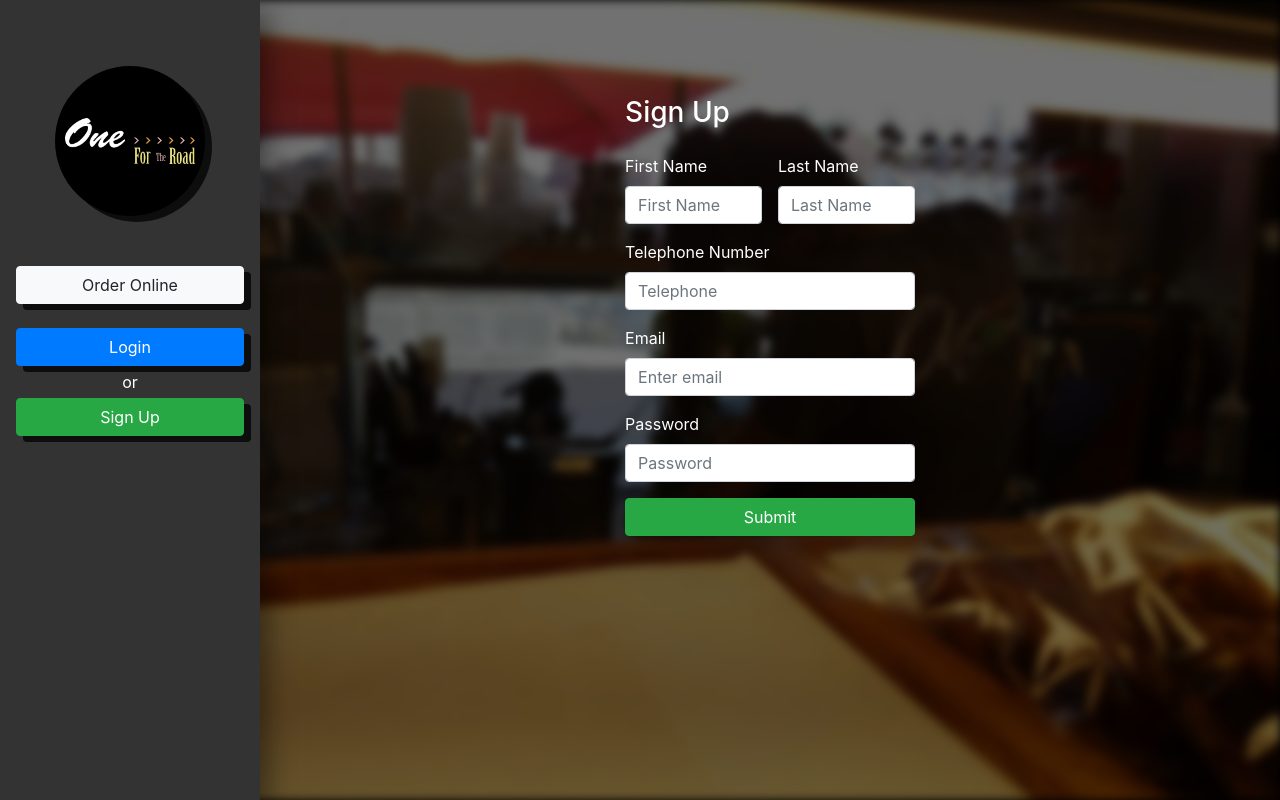
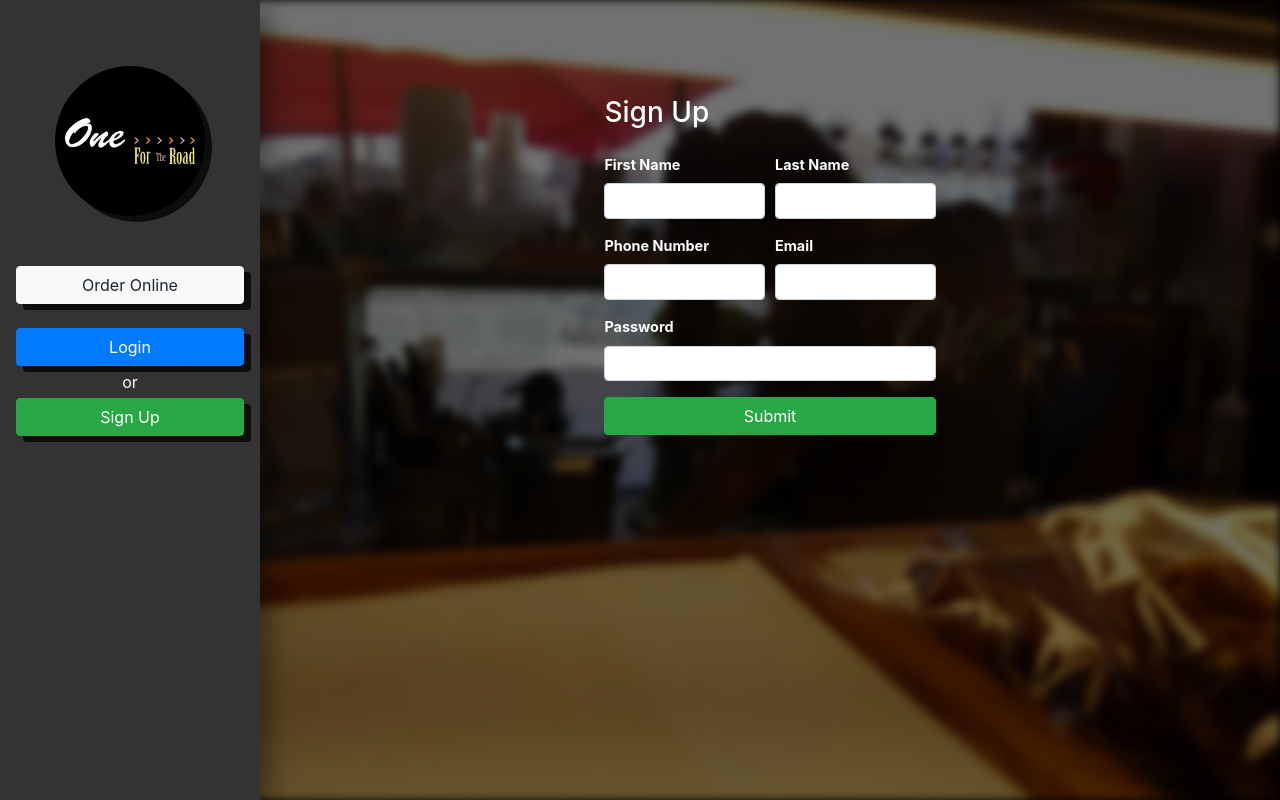
Before and after one commit to ozubergz/one_for_the_road_frontend, a React (Create React App) app: page /register in a window 1280 px wide. Built offline with nearby package versions, Linux system fonts and the light colour scheme; no server answers; what react-stripe-elements would draw is missing.

Commit message:
styled checkout page

```diff
--- a/src/components/CartBox.js
+++ b/src/components/CartBox.js
@@ -8,7 +8,7 @@ class CartBox extends Component {
     renderCartItems() {
         let items = this.props.items
         if(items.length === 0) {
-            return <h5 className="text-center" style={{color: "gray"}}>Add items to your cart</h5>
+            return <h6 className="text-center" style={{color: "gray"}}>Add items to your cart</h6>
         } else {
             return this.cartItems();
         }
@@ -75,7 +75,7 @@ class CartBox extends Component {
                     </div>
                     <div className="cart-box-footer">
                         <div className="cart-total">
-                            SUBTOTAL: {this.calculateTotal()}
+                            Subtotal: {this.calculateTotal()}
                         </div>
                         {this.renderCheckoutBtn()}
                     </div>
--- a/src/components/Form.js
+++ b/src/components/Form.js
@@ -13,9 +13,11 @@ class Form extends Component {
         last_name: '',
         email: '',
         address: '',
+        address1: '',
         city: '',
         state: '',
-        zip: ''
+        zip: '',
+        phone: ''
     }
 
     componentDidMount() {
@@ -42,8 +44,9 @@ class Form extends Component {
                 first_name: data.user.first_name,
                 last_name: data.user.last_name,
                 email: data.user.email,
-                user_id: data.user.id
-            })
+                user_id: data.user.id,
+                phone: data.user.telephone
+            });
           }
         });
     }
@@ -56,6 +59,7 @@ class Form extends Component {
 
         this.setState({
             address: '',
+            address1: '',
             city: '',
             state: '',
             zip: ''
@@ -73,21 +77,19 @@ class Form extends Component {
         })
         .then(res => {
             console.log(res.ok)
-
+            console.log(res)
             // check if transaction failed or not
             if(res.ok) {
                 //when charge was a success
                 //persist users cart to the backend if payment was successful
                 this.handleSaveCart();
                 this.clear();
-
             }
         });
         this.handleSaveCart();
     }
 
     handleSaveCart() {
-
         if(this.state.user_id && localStorage.cat) {
             let items = JSON.parse(localStorage.cart);
 
@@ -118,6 +120,7 @@ class Form extends Component {
         let token = this.props.stripe.createToken({
             name: `${this.state.first_name} ${this.state.last_name}`,
             address_line1: this.state.address,
+            address_line2: this.state.address1,
             address_city: this.state.city,
             address_state: this.state.state,
             address_zip: this.state.zip
@@ -125,6 +128,7 @@ class Form extends Component {
 
         token.then(res => {
             if(res.error) {
+
                 // error wrong inputs
                 console.log(res.error)
             } else {
@@ -145,65 +149,149 @@ class Form extends Component {
 
     render() {
         return (
-            <div className="container">
+            <div className="checkout-form">
                 <form onSubmit={this.handleSubmit}>
-                    Total: <input id="total" readOnly value={this.props.amount} required/><br/>
+                    <div className="contact-info">
+                        <h5>Contact Info</h5>
+                        <hr/>
+                        <div className="form-row">
+                            <div className="form-group col-md-6">
+                                <label htmlFor="firstName">First Name</label>
                                 <input
+                                    id="firstName"
                                     type="text"
                                     name="first_name"
-                        placeholder="First Name"
                                     onChange={this.handleChange}
                                     value={this.state.first_name}
+                                    className="form-control"
                                     required
                                 /><br/>
+                            </div>
+                            <div className="form-group col-md-6">
+                                <label htmlFor="lastName">Last Name</label>
                                 <input
+                                    id="lastName"
                                     type="text"
                                     name="last_name"
-                        placeholder="Last Name"
                                     onChange={this.handleChange}
                                     value={this.state.last_name}
+                                    className="form-control"
                                     required
                                 /><br/>
+                            </div>
+                        </div>
+                        <div className="form-row email-phone-row">
+                            <div className="form-group col-md-6">
+                                <label htmlFor="email">Email</label>
                                 <input
+                                    id="email"
                                     type="email"
                                     name="email"
-                        placeholder="Email"
                                     onChange={this.handleChange}
                                     value={this.state.email}
+                                    className="form-control"
                                     required
                                 /><br/>
+                            </div>
+                            <div className="form-group col-md-6">
+                                <label htmlFor="phone-num">Phone Number</label>
                                 <input
+                                    id="phone-num"
+                                    type="text"
+                                    name="phone"
+                                    onChange={this.handleChange}
+                                    value={this.state.phone}
+                                    className="form-control"
+                                    required
+                                /><br/>
+                            </div>
+                        </div>
+                    </div>
+
+                    <div className="address-info">
+                        <h5>Address Info</h5>
+                        <hr/>
+                        <div className="form-row">
+                            <div className="col-md-6">
+                                <label htmlFor="address">Address</label>
+                                <input
+                                    id="address"
                                     type="text"
                                     name="address"
-                        placeholder="Address"
+                                    placeholder="1234 Main st."
                                     onChange={this.handleChange}
                                     value={this.state.address}
+                                    className="form-control"
                                     required
                                 /><br/>
+                            </div>
+                            <div className="col-md-6">
+                                <label htmlFor="address1">Address 2</label>
                                 <input
+                                    id="address1"
+                                    type="text"
+                                    name="address1"
+                                    placeholder="Apartment, studio, or floor "
+                                    onChange={this.handleChange}
+                                    value={this.state.address1}
+                                    className="form-control"
+                                /><br/>
+                            </div>
+                        </div>
+                        <div className="form-row">
+                            <div className="form-group col-md-6">
+                                <label htmlFor="city">City</label>
+                                <input
+                                    id="city"
                                     type="text"
                                     name="city"
-                        placeholder="City"
                                     onChange={this.handleChange}
                                     value={this.state.city}
+                                    className="form-control"
+                                    required
                                 /><br />
+                            </div>
+                            <div className="form-group col-md-4">
+                                <label htmlFor="state">State</label>
                                 <input
+                                    id="state"
                                     type="text"
                                     name="state"
                                     placeholder="State"
                                     onChange={this.handleChange}
                                     value={this.state.state}
+                                    className="form-control"
+                                    required
                                 /><br />
+                            </div>
+                            <div className="form-group col-md-2">
+                                <label htmlFor="zip">ZIP Code</label>
                                 <input
+                                    id="zip"
                                     type="text"
                                     name="zip"
-                        placeholder="Zip Code"
                                     onChange={this.handleChange}
                                     value={this.state.zip}
+                                    className="form-control"
+                                    required
                                 /><br />
+                            </div>
+                        </div>
+                    </div>
 
-                    <CardElement />
-                    <button>Confirm order</button>
+                    <div className="payment-info">
+                        <h5>Payment</h5>
+                        <hr/>
+                        <label>Card Detail</label>
+                        <CardElement className="form-control"  />
+                    </div>
+
+                    <div className="total mt-4">
+                        <h5>Total </h5>
+                        <input readOnly value={`$${this.props.amount}`} required/><br/>
+                    </div>
+
+                    <button className="btn btn-primary order-btn mt-2">Confirm order</button>
                 </form>
             </div>
         );
--- a/src/components/Login.js
+++ b/src/components/Login.js
@@ -69,14 +69,27 @@ class Login extends Component {
                 <div className="login-body">
                     {this.redirectToHome()}
                     <form onSubmit={(e) => this.handleSubmit(e)} className="login-form">
-                        <h3 className="mb-5">Login</h3>
+                        <h4 className="mb-5">Login</h4>
                         <div className="form-group">
                             <label htmlFor="inputEmail">Email</label>
-                            <input type="email" onChange={this.handleChange} className="form-control" name="email" id="inputEmail" aria-describedby="emailHelp" placeholder="Enter email"/>
+                            <input
+                                type="email"
+                                onChange={this.handleChange}
+                                className="form-control"
+                                name="email"
+                                id="inputEmail"
+                                aria-describedby="emailHelp"
+                            />
                         </div>
                         <div className="form-group">
                             <label htmlFor="inputPassword">Password</label>
-                            <input type="password" onChange={this.handleChange} className="form-control" name="password" id="inputPassword" placeholder="Password"/>
+                            <input
+                                type="password"
+                                onChange={this.handleChange}
+                                className="form-control"
+                                name="password"
+                                id="inputPassword"
+                            />
                         </div>
                         <button type="submit" className="btn btn-success login-btn">Submit</button>
                     </form>
--- a/src/components/Register.js
+++ b/src/components/Register.js
@@ -68,7 +68,6 @@ class Register extends Component {
         }
     }
 
-
     render() {
         return (
             <div className="register-page">
@@ -78,30 +77,61 @@ class Register extends Component {
                     {this.redirectToHome()}
                     <form onSubmit={(e) => this.handleSubmit(e)} className="register-form">
                         <h3 className="mb-4">Sign Up</h3>
-                        <div className="form-group">
-                        <div className="name-form-group">
-                            <div className="form-group first-name">
+                        <div className="form-row">
+                            <div className="form-group col-md-6">
                                 <label htmlFor="firstName">First Name</label>
-                                <input type="text" onChange={this.handleChange} className="form-control" name="first_name" id="firstName" placeholder="First Name"/>
+                                <input
+                                    type="text"
+                                    onChange={this.handleChange}
+                                    className="form-control"
+                                    name="first_name"
+                                    id="firstName"
+                                />
                             </div>
-
-                            <div className="form-group last-name">
+                            <div className="form-group col-md-6">
                                 <label htmlFor="lastName">Last Name</label>
-                                <input type="text" onChange={this.handleChange} className="form-control" name="last_name" id="lastName" placeholder="Last Name"/>
+                                <input
+                                    type="text"
+                                    onChange={this.handleChange}
+                                    className="form-control"
+                                    name="last_name"
+                                    id="lastName"
+                                />
+                            </div>
+                        </div>
+                        <div className="form-row">
+                            <div className="form-group col-md-6">
+                                <label htmlFor="phone-num">Phone Number</label>
+                                <input
+                                    type="text"
+                                    onChange={this.handleChange}
+                                    className="form-control"
+                                    name="telephone"
+                                    id="phone-num"
+                                />
+                            </div>
+                            <div className="form-group col-md-6">
+                                <label htmlFor="inputEmail">Email</label>
+                                    <input
+                                        type="email"
+                                        onChange={this.handleChange}
+                                        className="form-control"
+                                        name="email"
+                                        id="inputEmail"
+                                        aria-describedby="emailHelp"
+                                    />
                             </div>
                         </div>
                         <div className="form-group">
-                            <label htmlFor="telephone">Telephone Number</label>
-                            <input type="text" onChange={this.handleChange} className="form-control" name="telephone" id="telephone" placeholder="Telephone"/>
+                            <label htmlFor="inputPassword">Password</label>
+                            <input
+                                type="password"
+                                onChange={this.handleChange}
+                                className="form-control"
+                                name="password"
+                                id="inputPassword"
+                            />
                         </div>
-                        <label htmlFor="inputEmail">Email</label>
-                            <input type="email" onChange={this.handleChange} className="form-control" name="email" id="inputEmail" aria-describedby="emailHelp" placeholder="Enter email"/>
-                        </div>
-                        <div className="form-group">
-                            <label htmlFor="inputPassword">Password</label>
-                            <input type="password" onChange={this.handleChange} className="form-control" name="password" id="inputPassword" placeholder="Password"/>
-                        </div>
-
                         <button type="submit" className="btn btn-success register-btn">Submit</button>
                     </form>
 
--- a/src/containers/MenuContainer.js
+++ b/src/containers/MenuContainer.js
@@ -2,7 +2,6 @@ import React, { Component } from 'react';
 import { connect } from 'react-redux';
 // import { Route } from 'react-router';
 import MenuItems from '../components/MenuItems';
-// import MenuSideBar from '../components/MenuSideBar';
 import { addItemToCart } from '../actions';
 import CartBox from '../components/CartBox';
 import Banner from '../components/Banner'
@@ -16,16 +15,14 @@ class MenuContainer extends Component {
         let categories = this.props.menus;
         return categories.map(category => {
             return (
-
                 <div className="menu-page" key={category.id}>
                     <div className="menu-body">
                         <div className="menu-header">
-                            <h3>{category.name.toUpperCase()}</h3>
+                            <h4>{category.name.toUpperCase()}</h4>
                         </div>
                         {this.renderMenuItems(category.items)}
                     </div>
                 </div>
-
             )
         });
     }
--- a/src/styles/App.css
+++ b/src/styles/App.css
@@ -12,7 +12,7 @@ body, html {
     height: 100%;
 }
 
-/*******************************/
+/************** HOME PAGE *****************/
 
 
 
@@ -56,12 +56,15 @@ body, html {
 
 .menu-page {
     margin-left: 260px;
+    font-size: 0.85rem;
     display: flex;
-    padding: 1rem;
+    /* padding: 2rem; */
 }
 
 .menu-body {
-    width: 65%;
+    width: 70%;
+    padding: 3rem;
+    /* background-color: gray; */
 }
 
 .menu-header {
@@ -72,8 +75,9 @@ body, html {
 /********************* CART *************************/
 
 .menu-cart {
+    /* background-color: pink; */
     position: fixed;
-    width: 25%;
+    width: 28%;
     padding: 1rem;
     top: 180px;
     right: 0;
@@ -82,6 +86,7 @@ body, html {
 }
 
 .cart-box {
+    width: 80%;
     border: 1px solid rgb(219, 219, 219);
     border-radius: 5px;
     -webkit-box-shadow: 10px 10px 23px 0px rgba(0,0,0,0.38);
@@ -178,7 +183,6 @@ body, html {
     display: flex;
     padding: 1rem;
     position: relative;
-    /* background-color: gray; */
 }
 
 .items-body:hover {
@@ -246,6 +250,8 @@ body, html {
 .login-page {
     height: 100%;
     background-color: black;
+    font-size: 0.9rem;
+    font-weight: bold;
 }
 
 .login-bg {
@@ -283,6 +289,8 @@ body, html {
 .register-page {
     height: 100%;
     background-color: black;
+    font-size: 0.9rem;
+    font-weight: bold;
 }
 
 .register-bg {
@@ -315,20 +323,7 @@ body, html {
 
 .register-form {
     margin: auto;
-    width: 35%;
-}
-
-.name-form-group {
-    display: flex;
-}
-
-.first-name {
-    width: 50%;
-    margin-right: 1rem;
-}
-
-.last-name {
-    width: 50%;
+    width: 40%;
 }
 
 .register-btn {
@@ -439,3 +434,42 @@ body, html {
 .days {
     width: 50px;
 }
+
+/************************ CHECKOUT PAGE *************************/
+
+.checkout-body {
+    margin-left: 260px;
+    padding: 1rem;
+}
+
+.checkout-form {
+    margin: auto;
+    width: 45%;
+    font-size: 0.8rem;
+    font-weight: bold;
+}
+
+.email-phone-row {
+    margin-top: -15px;
+}
+
+.order-btn {
+    width: 100%;
+}
+
+.total > h5 {
+    display: inline;
+}
+
+.total > input {
+    border: none;
+    outline: none !important;
+    box-shadow: none !important;
+    font-size: 16px !important;
+    text-align: right;
+    font-weight: bold;
+}
+
+input {
+    font-size: 0.9rem !important;
+}
```
Also changed, not shown: src/components/Checkout.js (+6 -1 lines), src/components/MenuItems.js (+5 -2 lines). Lines whose indentation alone changed are shown as unchanged.
